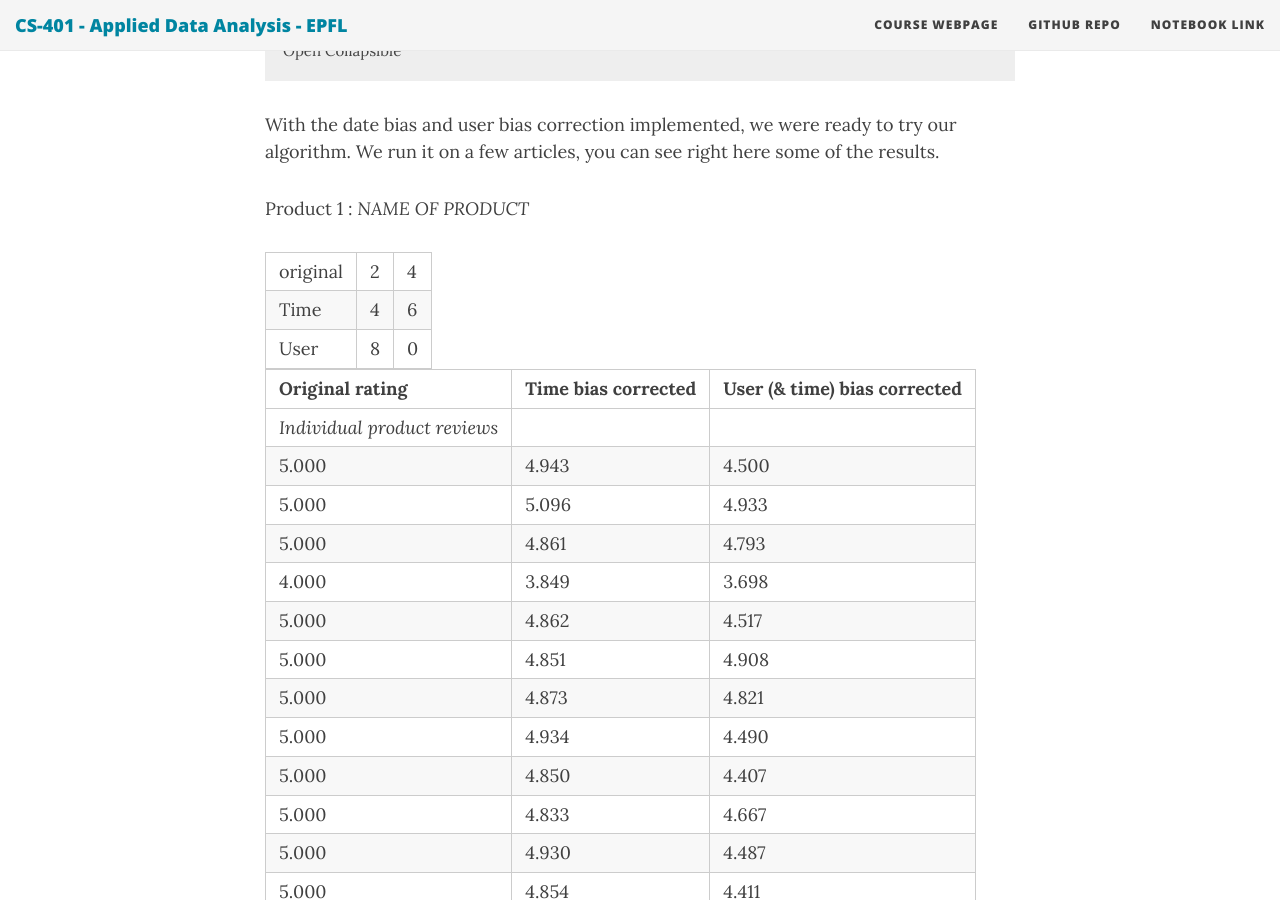
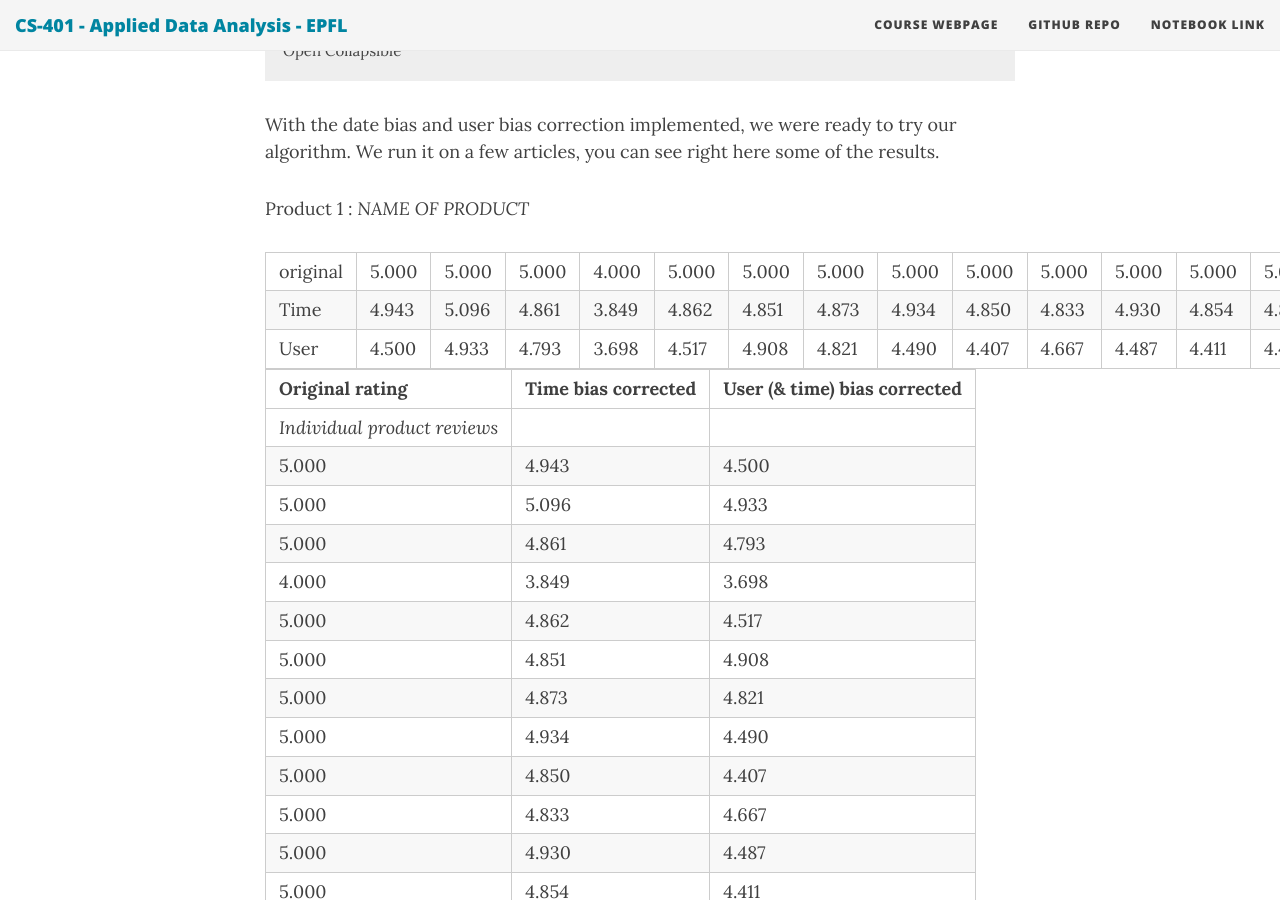
Before and after one commit to ada-lyn/ada-lyn.github.io, a Jekyll site: the page built from index.md, in a window 1280 px wide and 900 px high, scrolled down 33015 px. Built offline with Jekyll 4.4.1, drawn with Linux system fonts in a browser that asks for light colours; nearby versions of some CDN libraries; formulas are drawn with MathJax 3.

Commit message:
Update index.md

```diff
--- a/index.md
+++ b/index.md
@@ -406,9 +406,10 @@ With the date bias and user bias correction implemented, we were ready to try ou
 Product 1 : *NAME OF PRODUCT*
 
 |----------|---|---|
-| original | 2 | 4 |
-| Time     | 4 | 6 |
-| User     | 8 | 0 |
+| original | 5.000 | 5.000 | 5.000 | 4.000 | 5.000 | 5.000 | 5.000 | 5.000 | 5.000 | 5.000 | 5.000 | 5.000 | 5.000 | 4.000 | 5.000 | 5.000 | 5.000 | 4.000 | 4.000 | 5.000 |
+| Time     | 4.943 | 5.096 | 4.861 | 3.849 | 4.862 | 4.851 | 4.873 | 4.934 | 4.850 | 4.833 | 4.930 | 4.854 | 4.868 | 3.864 | 5.041 | 5.088 | 4.839 | 3.930 | 3.919 | 4.935 |
+| User     | 4.500 | 4.933 | 4.793 | 3.698 | 4.517 | 4.908 | 4.821 | 4.490 | 4.407 | 4.667 | 4.487 | 4.411 | 4.425 | 3.754 | 4.775 | 4.934 | 4.494 | 4.153 | 3.809 | 4.714 |
+
 
 
 | Original rating | Time bias corrected | User (& time) bias corrected |
```
